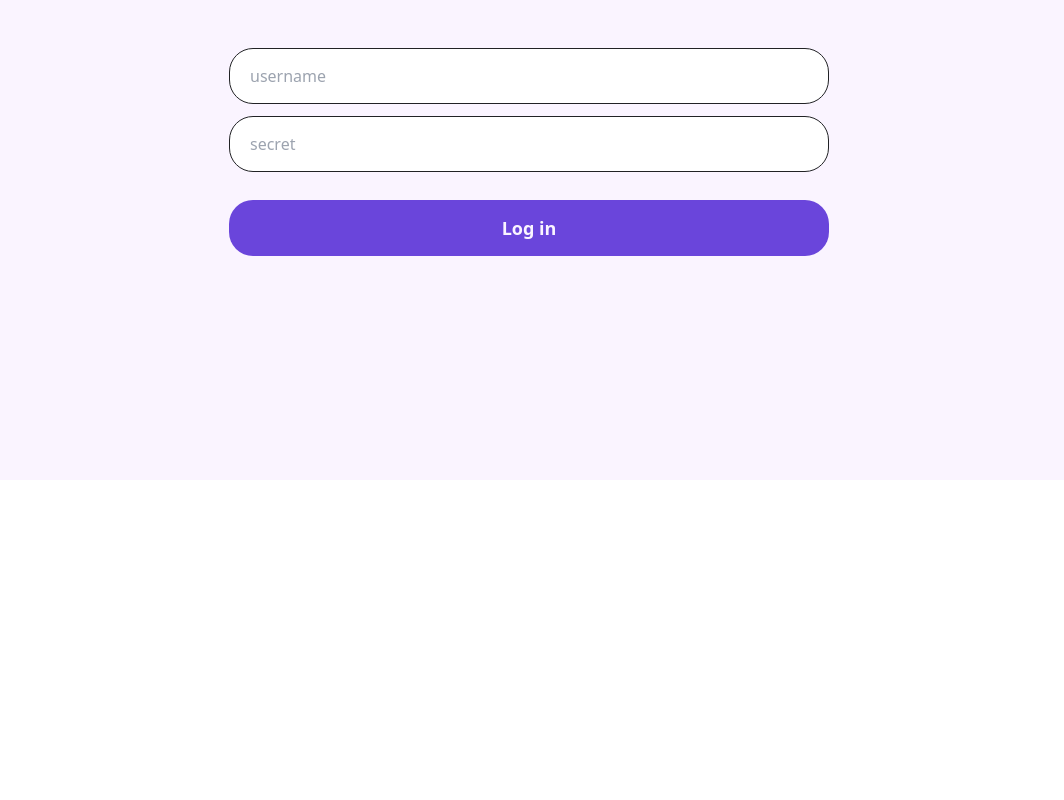
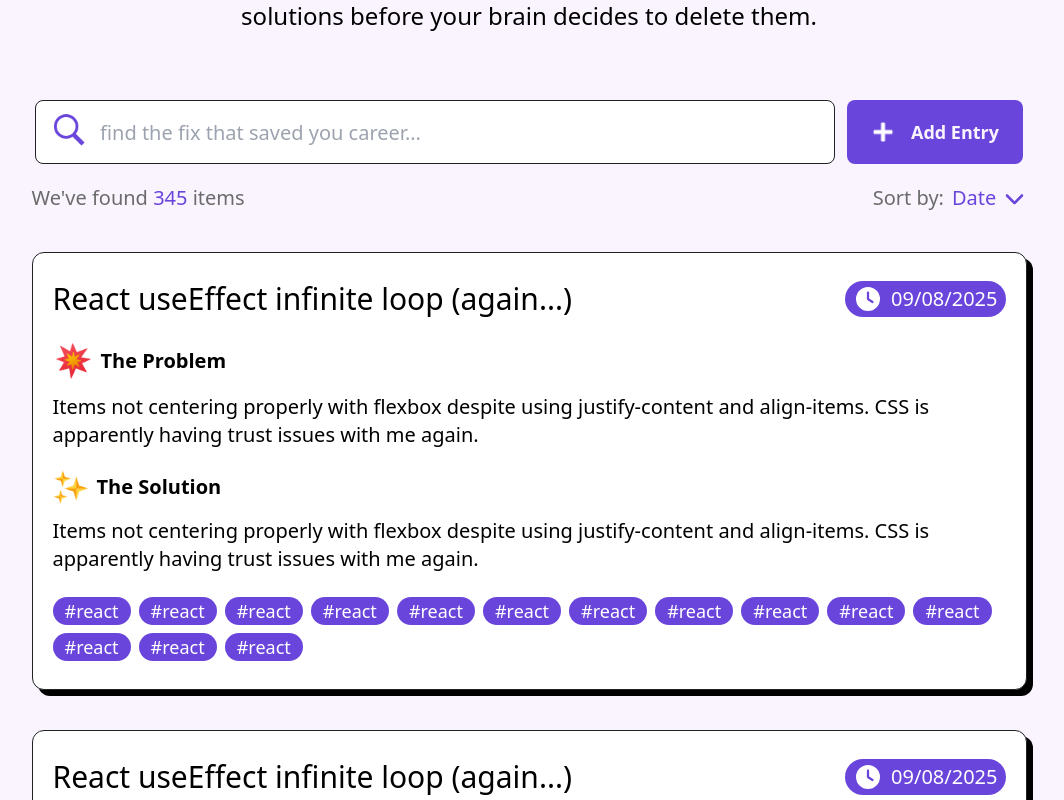
Before and after one commit to haitammabrouk/what-the-fix-front, a React (Vite) app: page / in a window 1280 px wide. Shown: the part 320-1120 px from the top of the page, without its empty margins (111-1175 px from the left). Before the commit the page ends 800 px from the top, so only its background shows below. Built offline with nearby package versions, Linux system fonts and the light colour scheme.

Commit message:
complete the card and the tag component

```diff
--- a/src/App.jsx
+++ b/src/App.jsx
@@ -6,7 +6,7 @@ function App() {
 
   return (
     <>
-      <Login />
+      <Feed />
     </>
   )
 }
--- a/src/components/Card.jsx
+++ b/src/components/Card.jsx
@@ -1,16 +1,78 @@
 import React from 'react'
 import burst from '../assets/burst.png'
+import sparkle from '../assets/sparkle.png'
+import CardDate from './CardDate'
+import Tag from './Tag'
 
 function Card() {
   return (
-    <div className='card w-cardItem bg-white h-72 border border-primary rounded-xl'
+    <div className='card w-cardItem bg-white min-h-cardHeight border border-primary rounded-xl'
         style={{boxShadow: '6px 6px 0px rgba(0, 0, 0, 1)'}}>
-      <div className='px-5 py-5 space-y-6'>
-        <p className='text-3xl font-medium'>React useEffect infinite loop (again...)</p>
-        <div className='flex items-center space-x-2'>
-            <span><img className='h-10 w-10' alt='busrt-icon' src={burst} /></span>
-            <span className='text-xl font-semibold text'>The problem</span>
+      <div className='px-5 py-7'>
+        <div className='space-y-6'>
+          <div className='flex items-center justify-between'>
+            <p className='text-3xl font-medium'>React useEffect infinite loop (again...)</p>
+            <CardDate />
+          </div>
+          <div className='flex items-center space-x-2'>
+              <span><img className='h-10 w-10' alt='busrt-icon' src={burst} /></span>
+              <span className='text-xl font-semibold text'>The Problem</span>
+          </div>
         </div>
+        <p className='text-xl font-normal pt-3 line-clamp-2'>Items not centering properly with flexbox despite using justify-content
+              and align-items. CSS is apparently having trust issues with me again.</p>
+        <div className='space-y-6 pt-5'>
+          <div className='flex items-center space-x-2'>
+              <span><img className='h-9 w-9' alt='sparkle-icon' src={sparkle} /></span>
+              <span className='text-xl font-semibold text'>The Solution</span>
+          </div>
+        </div>
+        <p className='text-xl font-normal pt-3 pb-4 line-clamp-2'>Items not centering properly with flexbox despite using justify-content
+        and align-items. CSS is apparently having trust issues with me again.</p>
+        <ul className='flex flex-wrap justify-start pt-2 gap-2 w-cardItem'>
+          <li>
+            <Tag />
+          </li>
+          <li>
+            <Tag/>
+          </li>
+          <li>
+            <Tag />
+          </li>
+          <li>
+            <Tag/>
+          </li>
+          <li>
+            <Tag />
+          </li>
+          <li>
+            <Tag/>
+          </li>
+          <li>
+            <Tag />
+          </li>
+          <li>
+            <Tag/>
+          </li>
+          <li>
+            <Tag />
+          </li>
+          <li>
+            <Tag/>
+          </li>
+          <li>
+            <Tag />
+          </li>
+          <li>
+            <Tag/>
+          </li>
+          <li>
+            <Tag/>
+          </li>
+          <li>
+            <Tag/>
+          </li>
+        </ul>
       </div>
     </div>
   )
--- /dev/null
+++ b/src/components/CardDate.jsx
@@ -0,0 +1,14 @@
+import { faClock } from '@fortawesome/free-solid-svg-icons'
+import { FontAwesomeIcon } from '@fortawesome/react-fontawesome'
+import React from 'react'
+
+function CardDate() {
+  return (
+    <div className='card-date space-x-2 flex items-center bg-violet text-white rounded-3xl py-1 px-2'>
+      <FontAwesomeIcon className='text-2xl' icon={faClock} />
+      <span className='text-xl'>09/08/2025</span>
+    </div>
+  )
+}
+
+export default CardDate
--- a/src/components/SearchBar.jsx
+++ b/src/components/SearchBar.jsx
@@ -7,7 +7,7 @@ function SearchBar() {
     <form className='search-bar flex space-x-3'>
      <div className='relative'>
         <img className='absolute w-9 h-9 left-4 top-3' alt='search' src={searchIcon} />
-        <input className='outline-none w-searchBar border border-primary rounded-lg h-16 w-searchBar px-16 text-xl font-medium'
+        <input className='outline-none w-searchBar border border-primary rounded-lg h-16 w-searchBar pl-16 pr-8 text-xl font-medium'
             type='text' placeholder='find the fix that saved you career...' />
      </div>
       <button className='text-lg cursor-pointer flex items-center justify-center space-x-4 font-bold text-secondary bg-violet rounded-lg h-16 w-44' type='submit'>
--- /dev/null
+++ b/src/components/Tag.jsx
@@ -0,0 +1,11 @@
+import React from 'react'
+
+function Tag() {
+  return (
+    <div className='tag flex text-white bg-violet rounded-2xl px-3 text-lg font-medium'>
+      <span>#react</span>
+    </div>
+  )
+}
+
+export default Tag
--- a/src/pages/Feed.jsx
+++ b/src/pages/Feed.jsx
@@ -8,7 +8,7 @@ import Card from '../components/Card'
 
 function Feed() {
   return (
-    <div className='feed w-full h-screen bg-secondary'>
+    <div className='feed w-full h-full bg-secondary'>
       <Navbar />
       <div className='pt-20'>
         <div className='content space-y-4'>
@@ -34,10 +34,13 @@ function Feed() {
             </div>
         </div>
         <div className='flex justify-center'>
-            <ul className='problems pt-10'>
-                    <li>
-                        <Card />
-                    </li>
+            <ul className='problems pt-10 space-y-10'>
+              <li>
+                <Card />
+              </li>
+              <li>
+                <Card />
+              </li>
             </ul>
         </div>
       </div>
--- a/tailwind.config.js
+++ b/tailwind.config.js
@@ -17,7 +17,10 @@ export default {
         loginInput: '600px',
         homeTitle: '1000px',
         searchBar: '800px',
-        cardItem: '985px',
+        cardItem: '995px',
+      },
+      height: {
+        cardHeight: '440px'
       }
     },
   },
```
Also changed, not shown: src/assets/sparkle.png (added).
